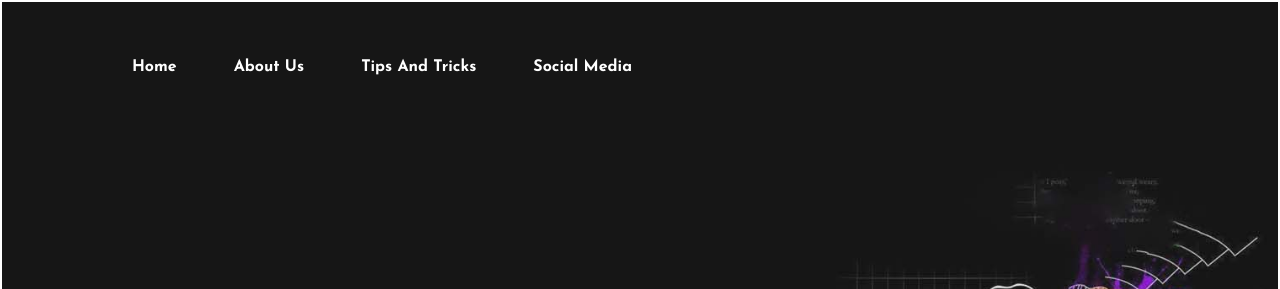
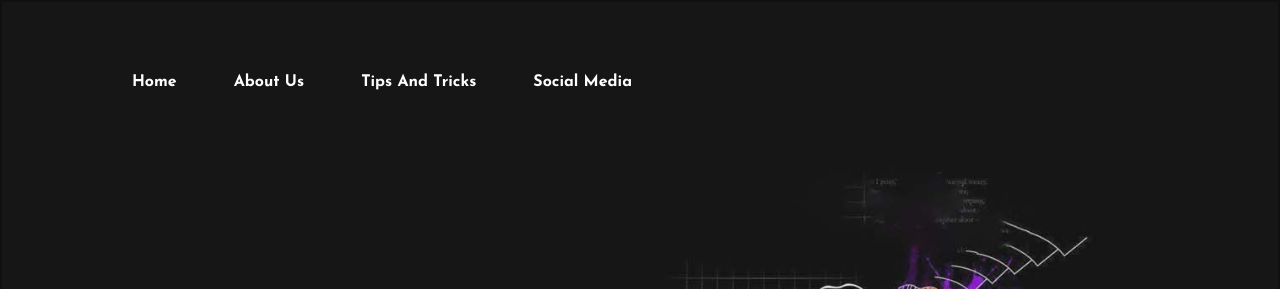
Before and after one commit to thisarakankanamge/psychologicalfacts, a plain HTML site: page index.html in a window 1280 px wide. Shown: the top 289 px of the page. Drawn offline with Linux system fonts and the light colour scheme.

Commit message:
Update style.css

```diff
--- a/css/style.css
+++ b/css/style.css
@@ -4,18 +4,23 @@
 	font-family: 'Josefin Sans', sans-serif;
 	box-sizing: border-box;
 }
+.body22{
+	background-color: #101010;
+
+}
+
 .hero{
 	height: 100vh;
 	width: 100%;
 	background-image: url(../img/background.jpg);
 	background-size: cover;
-	background-position: center;
+	background-position: right;
 }
 nav{
 	display: flex;
-	align-items: center;
+	align-items: right;
 	justify-content: space-between;
-	padding-top: 45px;
+	padding-top: 60px;
 	padding-left: 8%;
 	padding-right: 8%;
 }
@@ -191,11 +196,11 @@ button:hover{
 
 .abu{
 	color: rgb(153, 150, 150);
-	font-size: 12px;
+	font-size: 14px;
 	width: 1130px;
 	padding-left: 48px;
 	padding-right: 48px;
-	text-align: justify;
+	text-align: center;
 }
 
 .box{
```
